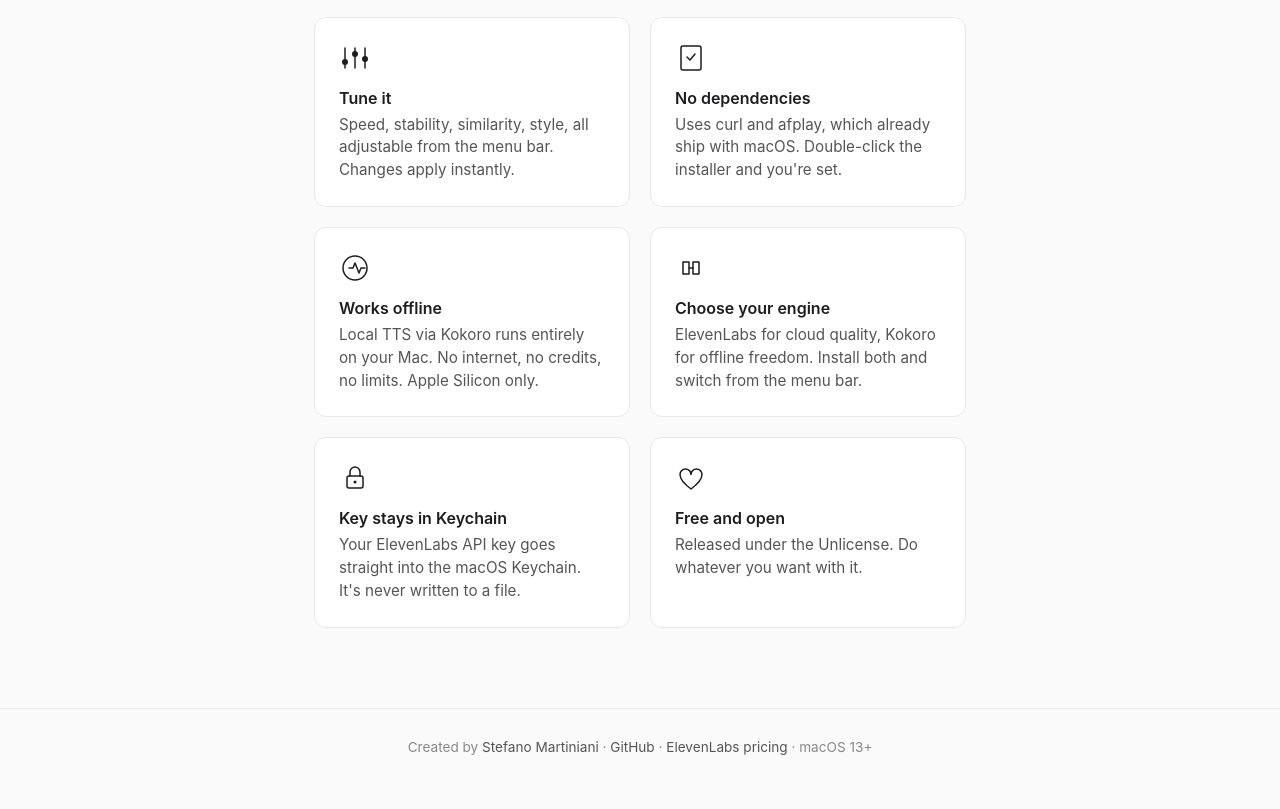
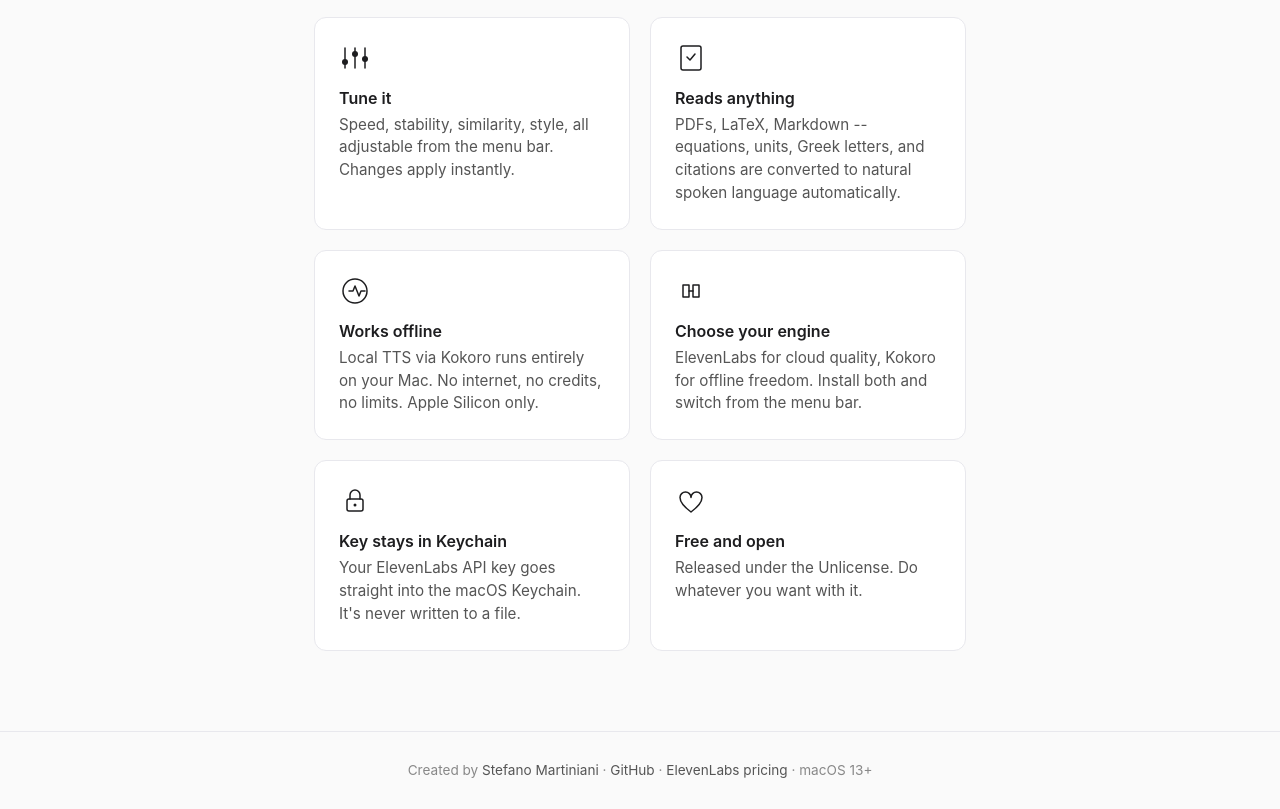
Before and after one commit to smcantab/speak11, a plain HTML site: page docs/index.html in a window 1280 px wide. Shown: the part 822-1631 px from the top of the page. Before the commit the page ends 1609 px from the top, so only its background shows below. Drawn offline with Linux system fonts and the light colour scheme.

Commit message:
Update README and homepage for v1.1.0 features
Add sentence pause setting, text normalizer mention, SENTENCE_PAUSE
config/env docs. Replace outdated "No dependencies" homepage card with
"Reads anything" (PDF/LaTeX/Markdown normalizer).

Co-Authored-By: Claude Opus 4.6 <noreply@anthropic.com>

```diff
--- a/docs/index.html
+++ b/docs/index.html
@@ -240,8 +240,8 @@
         <rect x="6" y="4" width="20" height="24" rx="2" stroke="#1d1d1f" stroke-width="1.5"/>
         <path d="M12 15l3 3 5-6" stroke="#1d1d1f" stroke-width="1.5" stroke-linecap="round" stroke-linejoin="round"/>
       </svg>
-      <h3>No dependencies</h3>
-      <p>Uses curl and afplay, which already ship with macOS. Double-click the installer and you're set.</p>
+      <h3>Reads anything</h3>
+      <p>PDFs, LaTeX, Markdown -- equations, units, Greek letters, and citations are converted to natural spoken language automatically.</p>
     </div>
     <div class="feature">
       <svg class="feature-icon" viewBox="0 0 32 32" fill="none" xmlns="http://www.w3.org/2000/svg">
```
Also changed, not shown: 1 other file.
